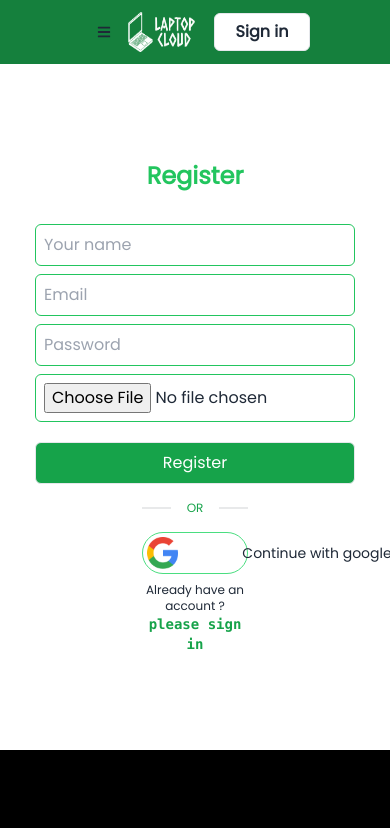
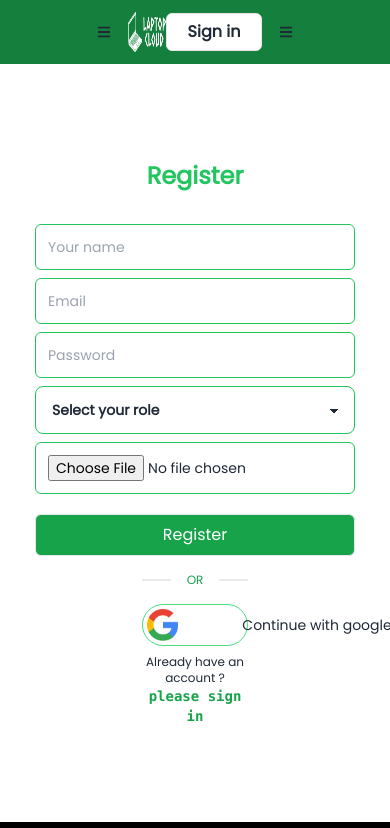
Before and after one commit to Jobayer109/laptop-cloud-client, a React (Create React App) app: page /register in a window 390 px wide. Shown: the top 828 px of the page. Built offline with nearby package versions, Linux system fonts and the light colour scheme; no server answers.

Commit message:
Dashboard layout  initial setup done

```diff
--- /dev/null
+++ b/src/Layout/DashboardLayout.jsx
@@ -0,0 +1,30 @@
+import React from "react";
+import { Outlet } from "react-router-dom";
+import Header from "../Pages/Shared/Header";
+
+const DashboardLayout = () => {
+  return (
+    <section>
+      <Header />
+      <div className="drawer drawer-mobile">
+        <input id="dashboard-drawer" type="checkbox" className="drawer-toggle" />
+        <div className="drawer-content flex flex-col items-center justify-center">
+          <Outlet></Outlet>
+        </div>
+        <div className="drawer-side">
+          <label htmlFor="dashboard-drawer" className="drawer-overlay"></label>
+          <ul className="menu p-4 w-80 bg-base-100 text-base-content">
+            <li>
+              <a>Sidebar Item 1</a>
+            </li>
+            <li>
+              <a>Sidebar Item 2</a>
+            </li>
+          </ul>
+        </div>
+      </div>
+    </section>
+  );
+};
+
+export default DashboardLayout;
--- /dev/null
+++ b/src/Pages/Dashboard/MyOrders.jsx
@@ -0,0 +1,7 @@
+import React from "react";
+
+const MyOrders = () => {
+  return <div></div>;
+};
+
+export default MyOrders;
--- a/src/Pages/Home/Laptop.jsx
+++ b/src/Pages/Home/Laptop.jsx
@@ -15,14 +15,14 @@ const Laptop = ({ laptop, setDetails }) => {
           <p>Original Price: ${original_price}</p>
           <p>Location: {location}</p>
           <p>Posted on: {posted_on}</p>
-          <p>Years of use: {year_of_use}</p>
+          <p>Years of use: {year_of_use} year</p>
           <p>Seller's name: {seller_name}</p>
         </div>
         <div className="card-actions lg:justify-end mt-5">
           <label
             onClick={() => setDetails(laptop)}
             htmlFor="laptop-modal"
-            className="border w-24 bg-green-600 text-white px-2 py-1 rounded-md font-semibold hover:bg-green-700 translate duration-300 ease-in"
+            className="border w-24 bg-green-600 text-white px-2 py-2 rounded-md font-semibold hover:bg-green-700 translate duration-300 ease-in"
           >
             Book Now
           </label>
--- a/src/Pages/Login/Login.jsx
+++ b/src/Pages/Login/Login.jsx
@@ -51,7 +51,7 @@ const Login = () => {
           name="email"
           {...register("email", { required: true })}
           placeholder="Email"
-          className="border w-80 p-2 rounded-md mt-2 border-green-500"
+          className="border w-80 p-3 text-sm rounded-md mt-2 border-green-500"
         />{" "}
         {errors.email?.type === "required" && (
           <p className="text-xs text-red-700">Email is required</p>
@@ -62,7 +62,7 @@ const Login = () => {
           name="password"
           {...register("password", { required: true })}
           placeholder="Password"
-          className="border w-80 p-2 rounded-md mt-2 border-green-500"
+          className="border w-80 p-3 text-sm rounded-md mt-2 border-green-500"
         />{" "}
         {errors.password?.type === "required" && (
           <p className="text-xs text-red-700">Password is required</p>
--- a/src/Pages/Login/Register.jsx
+++ b/src/Pages/Login/Register.jsx
@@ -37,7 +37,7 @@ const Register = () => {
           name="name"
           {...register("name", { required: true })}
           placeholder="Your name"
-          className="border w-80 p-2 rounded-md mt-2 border-green-500"
+          className="border w-80 p-3 text-sm rounded-md mt-2 border-green-500"
         />{" "}
         {errors.name?.type === "required" && (
           <p className="text-xs text-red-700">Name is required</p>
@@ -48,7 +48,7 @@ const Register = () => {
           name="email"
           {...register("email", { required: true })}
           placeholder="Email"
-          className="border w-80 p-2 rounded-md mt-2 border-green-500"
+          className="border w-80 p-3 text-sm rounded-md mt-2 border-green-500"
         />{" "}
         {errors.email?.type === "required" && (
           <p className="text-xs text-red-700">Email is required</p>
@@ -62,17 +62,25 @@ const Register = () => {
             pattern: /^(?=.*[A-Z])(?=.*[a-z])(?=.*[0-9]).*$/,
           })}
           placeholder="Password"
-          className="border w-80 p-2 rounded-md mt-2 border-green-500"
+          className="border w-80 p-3 text-sm rounded-md mt-2 border-green-500"
         />{" "}
         {errors.password?.type === "required" && (
           <p className="text-xs text-red-700">Password is required</p>
         )}
         <br />
+        <select className="select select-bordered  border-green-500 w-80 mt-2">
+          <option disabled selected>
+            Select your role
+          </option>
+          <option>Buyer</option>
+          <option>Seller</option>
+        </select>
+        <br />
         <input
           type="file"
           name="image"
           {...register("image")}
-          className="border w-80 p-2 rounded-md mt-2 border-green-500"
+          className="border w-80 p-3 text-sm rounded-md mt-2 border-green-500"
         />{" "}
         <br />
         <input
--- a/src/Pages/Shared/Header.jsx
+++ b/src/Pages/Shared/Header.jsx
@@ -23,14 +23,7 @@ const Header = () => {
           Home
         </Link>
       </li>
-      <li>
-        <Link
-          className="text-sm hover:border-b-2 pb-1 text-white  hover:text-black hover:border-green-400 hover:bg-green-100"
-          to="/products"
-        >
-          Products
-        </Link>
-      </li>
+      {user?.email && (
         <li>
           <Link
             className="text-sm hover:border-b-2 pb-1 text-white  hover:text-black hover:border-green-400 hover:bg-green-100"
@@ -39,6 +32,7 @@ const Header = () => {
             Dashboard
           </Link>
         </li>
+      )}
       <li>
         <Link
           className="text-sm hover:border-b-2 pb-1 text-white hover:text-black  hover:border-green-400 hover:bg-green-100"
@@ -73,12 +67,14 @@ const Header = () => {
       </div>
       <div className="navbar-end">
         {user?.email ? (
+          <Link to="/login">
             <button
               onClick={handleSignOut}
               className="border w-24 bg-white px-2 py-1.5 rounded-md font-semibold hover:bg-green-700 hover:text-white translate duration-300 ease-in "
             >
               Sign out
             </button>
+          </Link>
         ) : (
           <Link to="/login">
             <button className="border w-24 bg-white px-2 py-1.5 rounded-md font-semibold hover:bg-green-700  hover:text-white translate duration-300 ease-in">
@@ -87,6 +83,11 @@ const Header = () => {
           </Link>
         )}
       </div>
+      <div>
+        <label htmlFor="dashboard-drawer" className="btn btn-ghost drawer-button lg:hidden">
+          <FaBars />
+        </label>
+      </div>
     </div>
   );
 };
--- a/src/Routes/Routes.jsx
+++ b/src/Routes/Routes.jsx
@@ -1,5 +1,7 @@
 import { createBrowserRouter } from "react-router-dom";
+import DashboardLayout from "../Layout/DashboardLayout";
 import Main from "../Layout/Main";
+import MyOrders from "../Pages/Dashboard/MyOrders";
 import Home from "../Pages/Home/Home";
 import Laptops from "../Pages/Home/Laptops";
 import Login from "../Pages/Login/Login";
@@ -36,6 +38,17 @@ const router = createBrowserRouter([
       },
     ],
   },
+  {
+    path: "/dashboard",
+    errorElement: <ErrorPage />,
+    element: <DashboardLayout />,
+    children: [
+      {
+        path: "/dashboard",
+        element: <MyOrders />,
+      },
+    ],
+  },
 ]);
 
 export default router;
```
Lines whose indentation alone changed are shown as unchanged.
